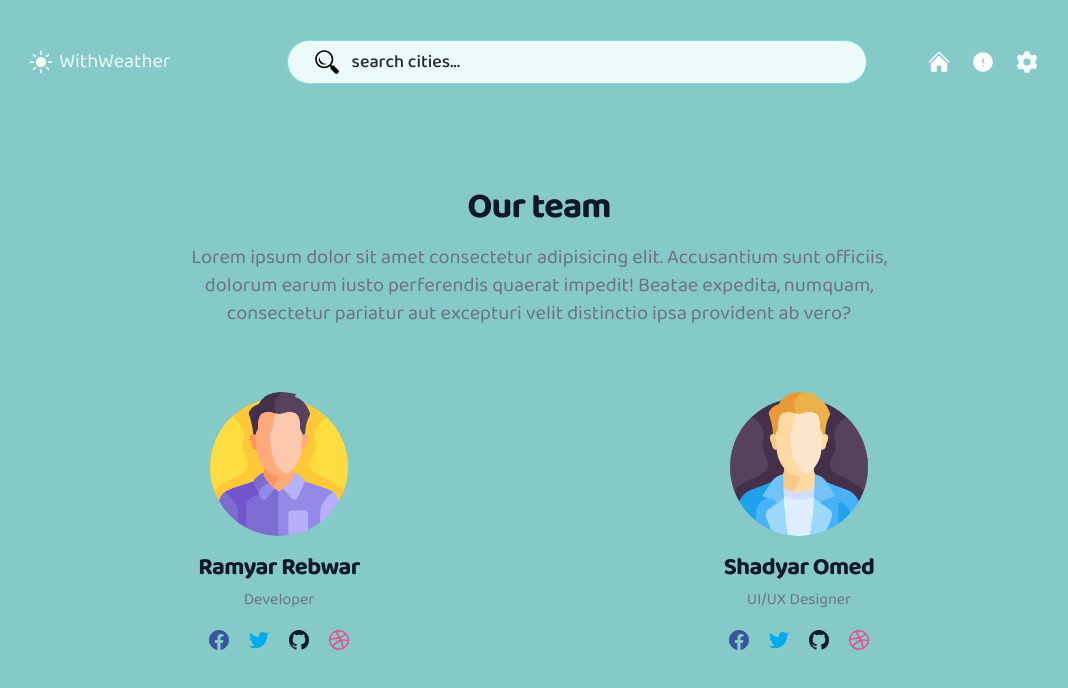
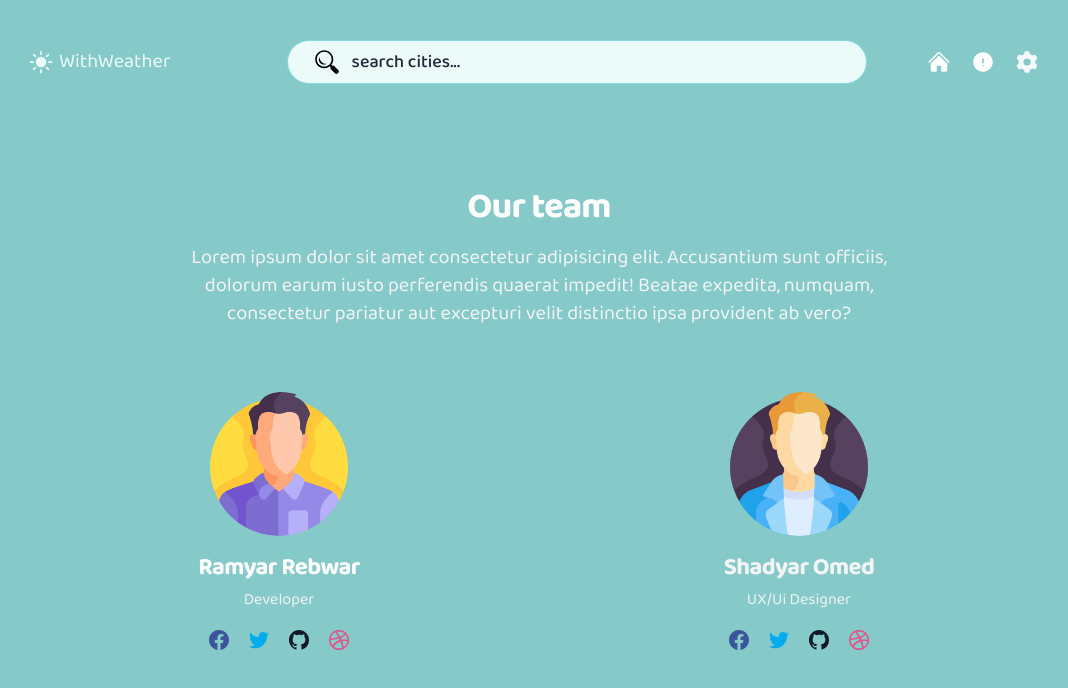
Before and after one commit to ramma-stack/Weather-vue, a Vue app: page /about in a window 1280 px wide. Shown: the top 688 px of the page, without its empty margins (101-1169 px from the left). Built offline with nearby package versions, Linux system fonts and the light colour scheme.

Commit message:
some color issue

```diff
--- a/src/views/About.vue
+++ b/src/views/About.vue
@@ -2,19 +2,19 @@
     <section class="max-w-screen-lg gap-5 mx-auto pt-10">
         <div class="py-8 px-4 mx-auto max-w-screen-xl text-center lg:py-16 lg:px-6">
             <div class="mx-auto mb-8 max-w-screen-md lg:mb-16">
-                <h2 class="mb-4 text-4xl tracking-tight font-extrabold text-gray-900 dark:text-white">Our team</h2>
-                <p class="font-light text-gray-500 sm:text-xl dark:text-gray-100">
+                <h2 class="mb-4 text-4xl tracking-tight font-extrabold text-white">Our team</h2>
+                <p class="font-light text-gray-100 sm:text-xl dark:text-gray-100">
                     Lorem ipsum dolor sit amet consectetur adipisicing elit. Accusantium sunt officiis, dolorum earum iusto
                     perferendis quaerat impedit! Beatae expedita, numquam, consectetur pariatur aut excepturi velit
                     distinctio ipsa provident ab vero?
                 </p>
             </div>
             <div class="grid items-center justify-center gap-8 lg:gap-16 sm:grid-cols-2">
-                <div class="text-center text-gray-500 dark:text-gray-100">
+                <div class="text-center text-gray-100 dark:text-gray-100">
                     <img class="mx-auto mb-4 w-36 h-36 rounded-full"
                         src="../../public/assets/images/profile/Ramyar.png"
                         alt="Bonnie Avatar">
-                    <h3 class="mb-1 text-2xl font-bold tracking-tight text-gray-900 dark:text-white">
+                    <h3 class="mb-1 text-2xl font-bold tracking-tight text-white">
                         Ramyar Rebwar
                     </h3>
                     <p>
@@ -58,15 +58,15 @@
                         </li>
                     </ul>
                 </div>
-                <div class="text-center text-gray-500 dark:text-gray-100">
+                <div class="text-center text-gray-100 dark:text-gray-100">
                     <img class="mx-auto mb-4 w-36 h-36 rounded-full"
                         src="../../public/assets/images/profile/Shadyar.png"
                         alt="Helene Avatar">
-                    <h3 class="mb-1 text-2xl font-bold tracking-tight text-gray-900 dark:text-white">
+                    <h3 class="mb-1 text-2xl font-bold tracking-tight text-gray-100 dark:text-white">
                         Shadyar Omed
                     </h3>
                     <p>
-                        UI/UX Designer
+                        UX/Ui Designer
                     </p>
                     <ul class="flex justify-center mt-4 space-x-4">
                         <li>
```
